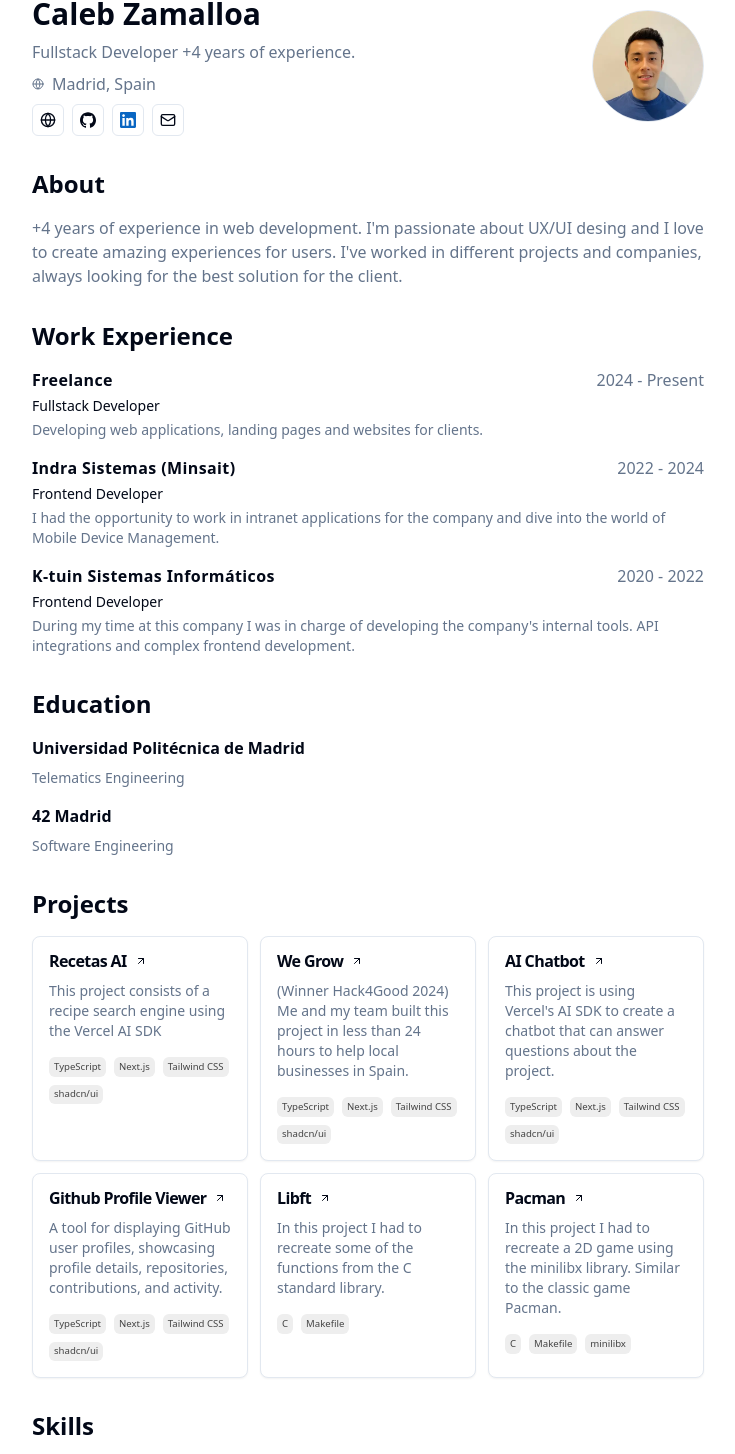
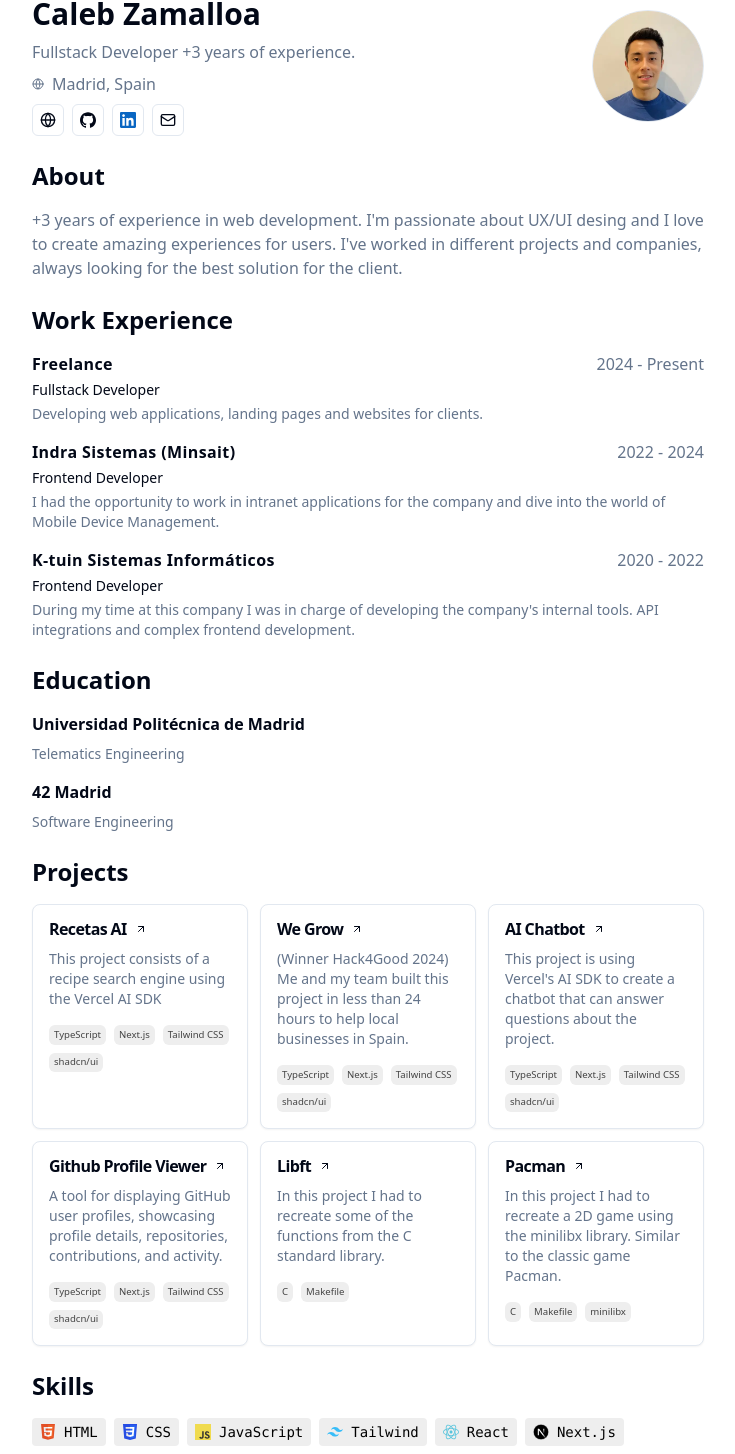
Before and after one commit to ecaleb97/cv, a Next.js app: page / in a window 1280 px wide. Shown: the part 68-1522 px from the top of the page, without its empty margins (272-1007 px from the left). Built offline with nearby package versions, Linux system fonts and the light colour scheme.

Commit message:
Update layout and components for improved styling and structure; modify resume data for accuracy

```diff
--- a/src/app/layout.tsx
+++ b/src/app/layout.tsx
@@ -15,7 +15,7 @@
 }>) {
 	return (
 		<html lang="en" className="min-h-screen bg-background antialiased">
-			<body>
+			<body className="print:text-sm">
 				<TooltipProvider>{children}</TooltipProvider>
 			</body>
 		</html>
--- a/src/app/page.tsx
+++ b/src/app/page.tsx
@@ -5,7 +5,7 @@
 import { WorkExperience } from "@/components/work/work-experience";
 import { data } from "@/constants";
 import { Metadata } from "next";
-import { Skills } from "@/components/skills"
+import { Skills } from "@/components/skills";
 
 export const metadata: Metadata = {
 	title: "CV | Caleb Zamalloa",
@@ -19,7 +19,7 @@
 			className="container relative mx-auto scroll-my-12 overflow-auto
       p-4 print:p-12 md:p-16"
 		>
-			<section className="mx-auto w-full max-w-2xl space-y-8 bg-white print:space-y-6">
+			<section className="mx-auto w-full max-w-2xl space-y-6 bg-white print:space-y-4">
 				<Intro data={data} />
 				<About data={data} />
 				<WorkExperience data={data} />
--- a/src/components/heading/section-heading.tsx
+++ b/src/components/heading/section-heading.tsx
@@ -1,3 +1,3 @@
 export function SectionHeading({ name }: { name: string }) {
-	return <h2 className="text-2xl font-bold">{name}</h2>;
+	return <h2 className="text-2xl font-bold mb-4">{name}</h2>;
 }
--- a/src/components/intro/intro.tsx
+++ b/src/components/intro/intro.tsx
@@ -7,7 +7,9 @@
 	return (
 		<div className="flex items-center justify-between gap-4">
 			<div className="flex flex-col gap-2">
-				<h1 className="text-xl sm:text-3xl font-bold">{data.name}</h1>
+				<h1 className="text-xl sm:text-3xl font-bold ">
+					{data.name}
+				</h1>
 				<p
 					className="max-w-md text-balance text-sm text-muted-foreground
 					sm:text-base"
--- a/src/components/projects/projects.tsx
+++ b/src/components/projects/projects.tsx
@@ -4,7 +4,7 @@
 
 export function Projects() {
 	return (
-		<section className="print-force-new-page">
+		<section className="print-force-new-page print:hidden">
 			<SectionHeading name="Projects" />
 			<div className="my-4 grid grid-cols-1 gap-3 print:grid-cols-3 print:gap-2 sm:grid-cols-2 lg:grid-cols-3">
 				{RESUME_DATA.projects.map((project) => (
--- a/src/components/skills.tsx
+++ b/src/components/skills.tsx
@@ -38,7 +38,7 @@
 	};
 
 	return (
-		<>
+		<div className="">
 			<SectionHeading name="Skills" />
 			<ul className="inline-flex gap-2 flex-wrap">
 				{skills.map((skill) => {
@@ -59,6 +59,6 @@
 					);
 				})}
 			</ul>
-		</>
+		</div>
 	);
 }
--- a/src/data/resume_data.ts
+++ b/src/data/resume_data.ts
@@ -5,8 +5,8 @@
 	name: "Caleb Zamalloa",
 	initials: "CZ",
 	location: "Madrid, Spain",
-	about: `Fullstack Developer +4 years of experience.`,
-	summary: `+4 years of experience in web development.
+	about: `Fullstack Developer +3 years of experience.`,
+	summary: `+3 years of experience in web development.
 	I'm passionate about UX/UI desing and I love to create amazing experiences for users.
 	I've worked in different projects and companies, always looking for the best solution for the client.`,
 	avatar: "/assets/me.webp",
@@ -47,7 +47,7 @@
 			school: "42 Madrid",
 			degree: "Software Engineering",
 			from: "2023",
-			to: "Present",
+			to: "2025",
 		},
 	],
 	work: [
```
